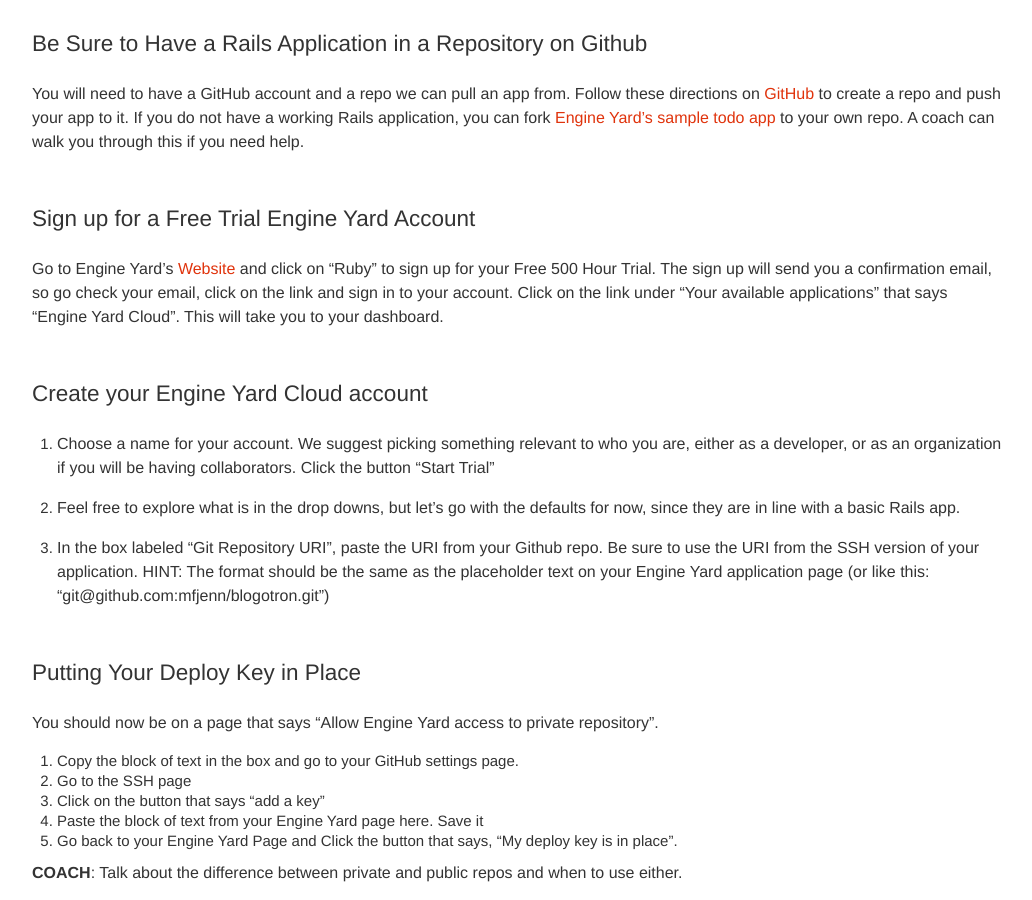
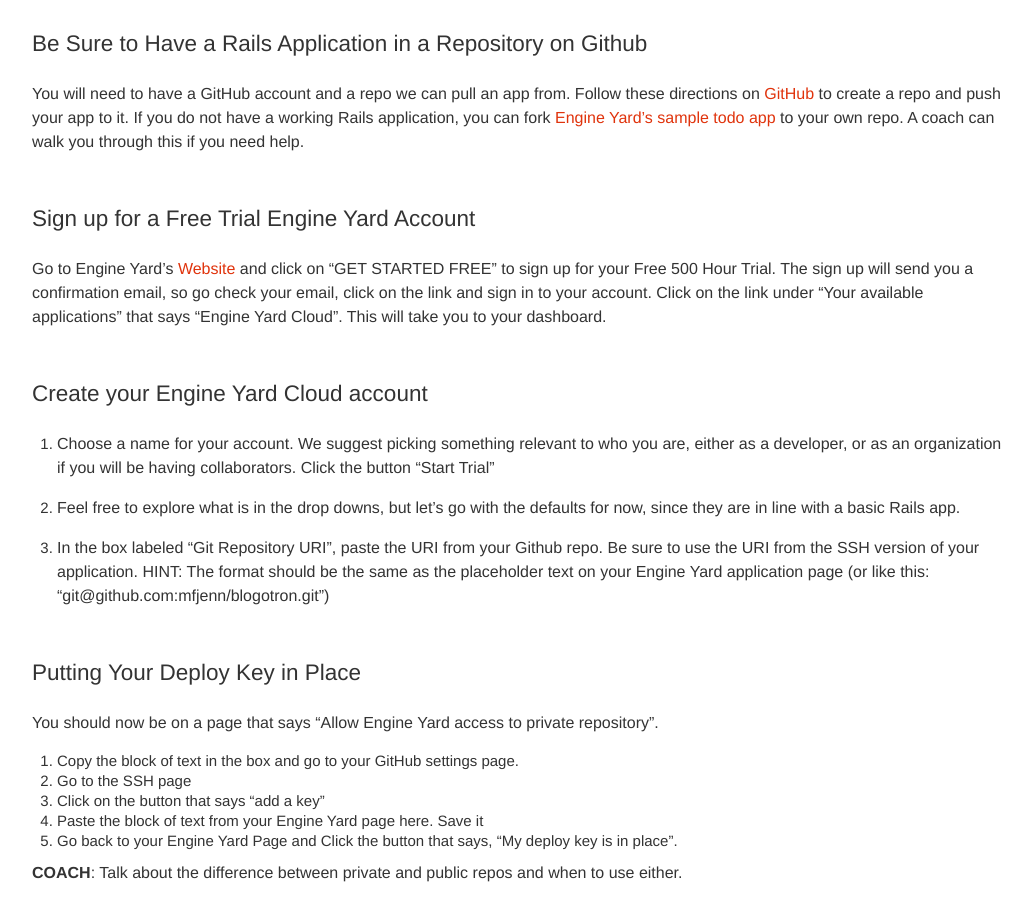
Before and after one commit to railsgirls/guides.railsgirls.com, a Jekyll site: the page built from _posts/2013-05-10-EYDeploy.markdown, in a window 1280 px wide and 900 px high, scrolled down 1020 px. Shown: the whole window, without its empty margins (53-1085 px from the left). Built offline with Jekyll 4.4.1, drawn with Linux system fonts in a browser that asks for light colours; nearby versions of some CDN libraries; Markdown is read by kramdown in place of the engine named in the settings.

Commit message:
Change text to reflect latest on Engine Yard's website.

```diff
--- a/_posts/2013-05-10-EYDeploy.markdown
+++ b/_posts/2013-05-10-EYDeploy.markdown
@@ -51,7 +51,7 @@
 
 ### Sign up for a Free Trial Engine Yard Account
 
-Go to Engine Yard's [Website](https://www.engineyard.com/) and click on "Ruby" to sign up for your Free 500 Hour Trial. The sign up will send you a confirmation email, so go check your email, click on the link and sign in to your account. Click on the link under "Your available applications" that says "Engine Yard Cloud". This will take you to your dashboard.
+Go to Engine Yard's [Website](https://www.engineyard.com/) and click on "GET STARTED FREE" to sign up for your Free 500 Hour Trial. The sign up will send you a confirmation email, so go check your email, click on the link and sign in to your account. Click on the link under "Your available applications" that says "Engine Yard Cloud". This will take you to your dashboard.
 
 ### Create your Engine Yard Cloud account
 
```
